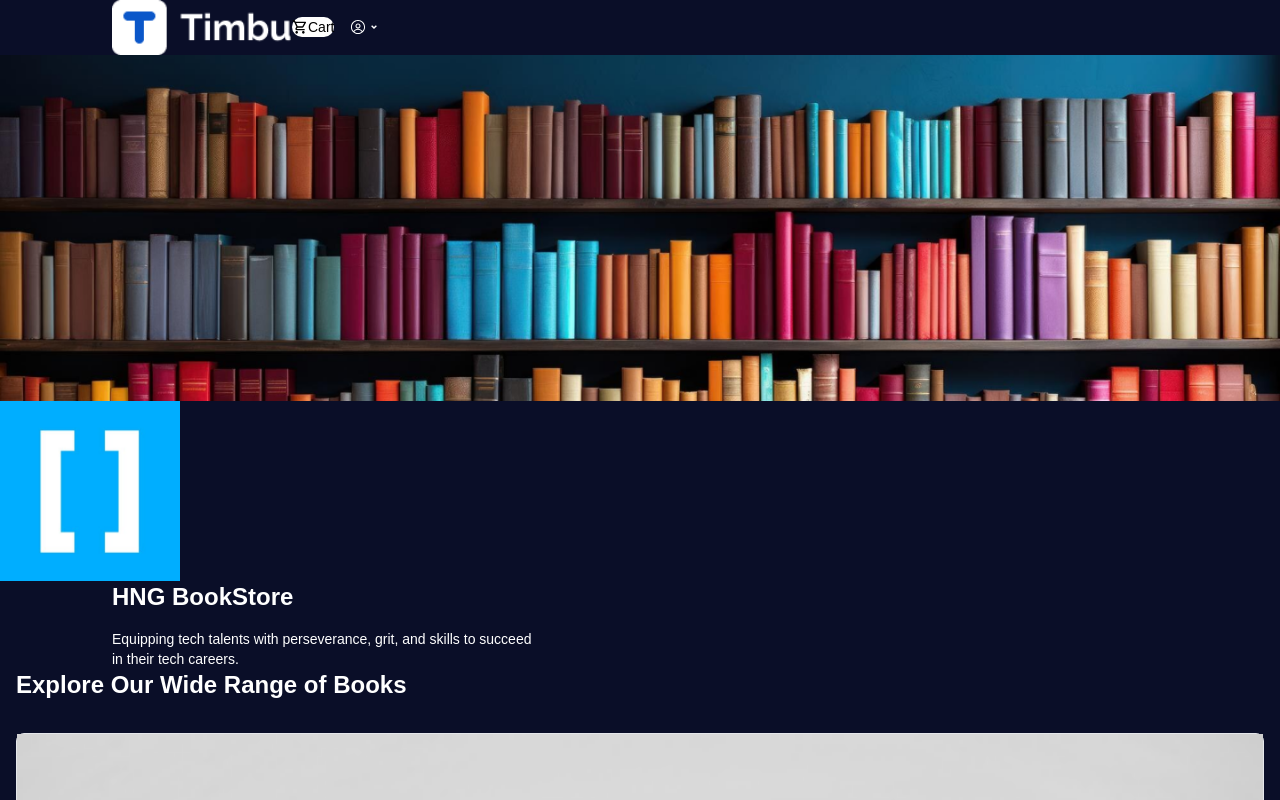
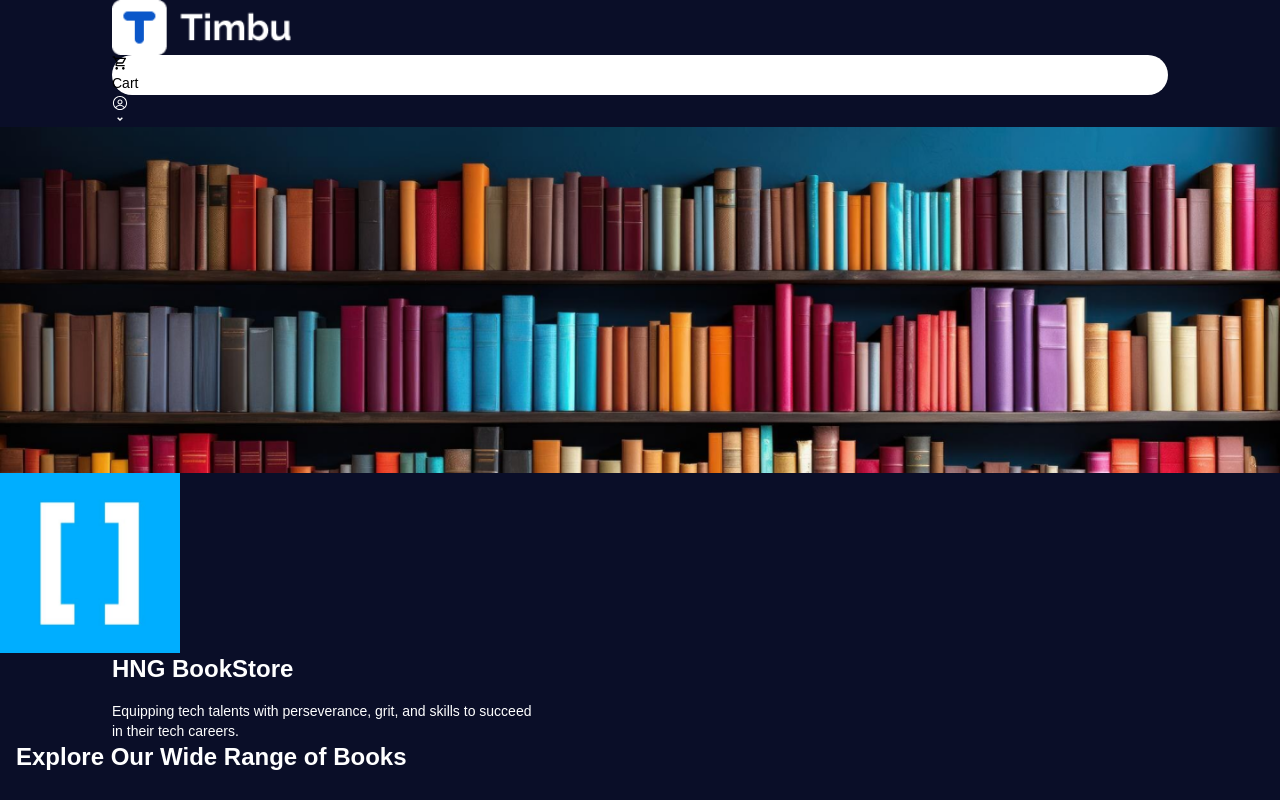
Before and after one commit to DarkVayder/hng-timbocloud-app, a Next.js app: page / in a window 1280 px wide. Shown: the top 800 px of the page. Built offline with nearby package versions, Linux system fonts and the light colour scheme; a web font is replaced by a local one.

Commit message:
feat: removed flexbox

```diff
--- a/Components/Navbar.jsx
+++ b/Components/Navbar.jsx
@@ -27,8 +27,8 @@ const Navbar = () => {
   };
 
   return (
-    <div className='py-3 px-4 md:px-12 lg:px-28 bg-custom-blue flex'>
-      <div className='flex justify-between items-center w-full'>
+    <div className='py-3 px-4 md:px-12 lg:px-28 bg-custom-blue'>
+      <div className='relative'>
         <Image
           src={assets.Timbulogo1}
           width={180}
@@ -37,26 +37,26 @@ const Navbar = () => {
           className='w-[100px] sm:w-[130px] md:w-auto'
           priority={true}
         />
-        <div className='flex items-center space-x-4 relative'>
+        <div className='absolute top-0 right-0'>
           <Link href='/cart'>
-            <div className='relative cursor-pointer p-1 bg-white rounded-full flex items-center hover:bg-blue-500 transition-colors duration-300'>
-              <MdOutlineShoppingCart className='text-black w-6 h-6 md:w-8 md:h-8' />
-              <span className='text-black ml-2 text-sm md:text-base'>Cart</span>
+            <div className='relative cursor-pointer p-1 bg-white rounded-full inline-block hover:bg-blue-500 transition-colors duration-300'>
+              <MdOutlineShoppingCart className='text-black w-6 h-6 md:w-8 md:h-8 inline-block' />
+              <span className='text-black ml-2 text-sm md:text-base inline-block'>Cart</span>
               {cartCount > 0 && (
-                <span className='absolute top-0 right-0 bg-red-600 text-white rounded-full w-5 h-5 md:w-6 md:h-6 flex items-center justify-center text-xs md:text-sm'>
+                <span className='absolute top-0 right-0 bg-red-600 text-white rounded-full w-5 h-5 md:w-6 md:h-6 inline-block flex items-center justify-center text-xs md:text-sm'>
                   {cartCount}
                 </span>
               )}
             </div>
           </Link>
-          <div className='relative flex items-center'>
-            <RxAvatar className='text-white w-6 h-6 md:w-8 md:h-8 cursor-pointer' />
+          <div className='relative inline-block'>
+            <RxAvatar className='text-white w-6 h-6 md:w-8 md:h-8 cursor-pointer inline-block' />
             <RiArrowDropDownLine
-              className='text-white w-6 h-6 md:w-8 md:h-8 cursor-pointer'
+              className='text-white w-6 h-6 md:w-8 md:h-8 cursor-pointer inline-block'
               onClick={toggleDropdown}
             />
             {dropdownOpen && (
-              <div className='absolute right-0 mt-8 w-40 md:w-48 bg-white rounded-lg shadow-lg py-2 z-10'>
+              <div className='absolute top-full right-0 mt-8 w-40 md:w-48 bg-white rounded-lg shadow-lg py-2 z-10'>
                 <p
                   className='text-gray-800 px-4 py-2 hover:bg-gray-200 cursor-pointer transition-colors duration-300'
                   onClick={handleSignOut}
```
